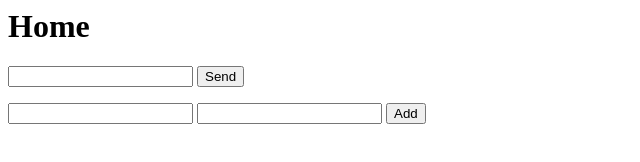
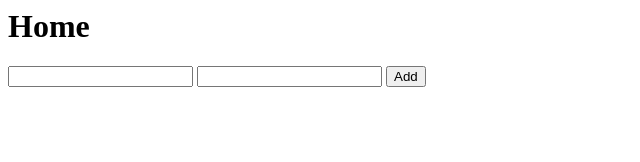
Before and after one commit to melbinsoftsquare/WorkshopVIT, a website: page home.html in a window 1280 px wide. Shown: the whole page, without its empty margins (0-640 px from the left). Drawn offline with Linux system fonts and the light colour scheme.

Commit message:
Removed the form in home.html

```diff
--- a/home.html
+++ b/home.html
@@ -1,10 +1,6 @@
 <html>
     <body>
         <h1>Home</h1>
-        <form action="/name" method="GET">
-            <input type="text" name="name" />
-            <input type="submit" value="Send" />
-        </form>
         <form action="/add" method="GET">
             <input type="text" name="num1" />
             <input type="text" name="num2" />
```
